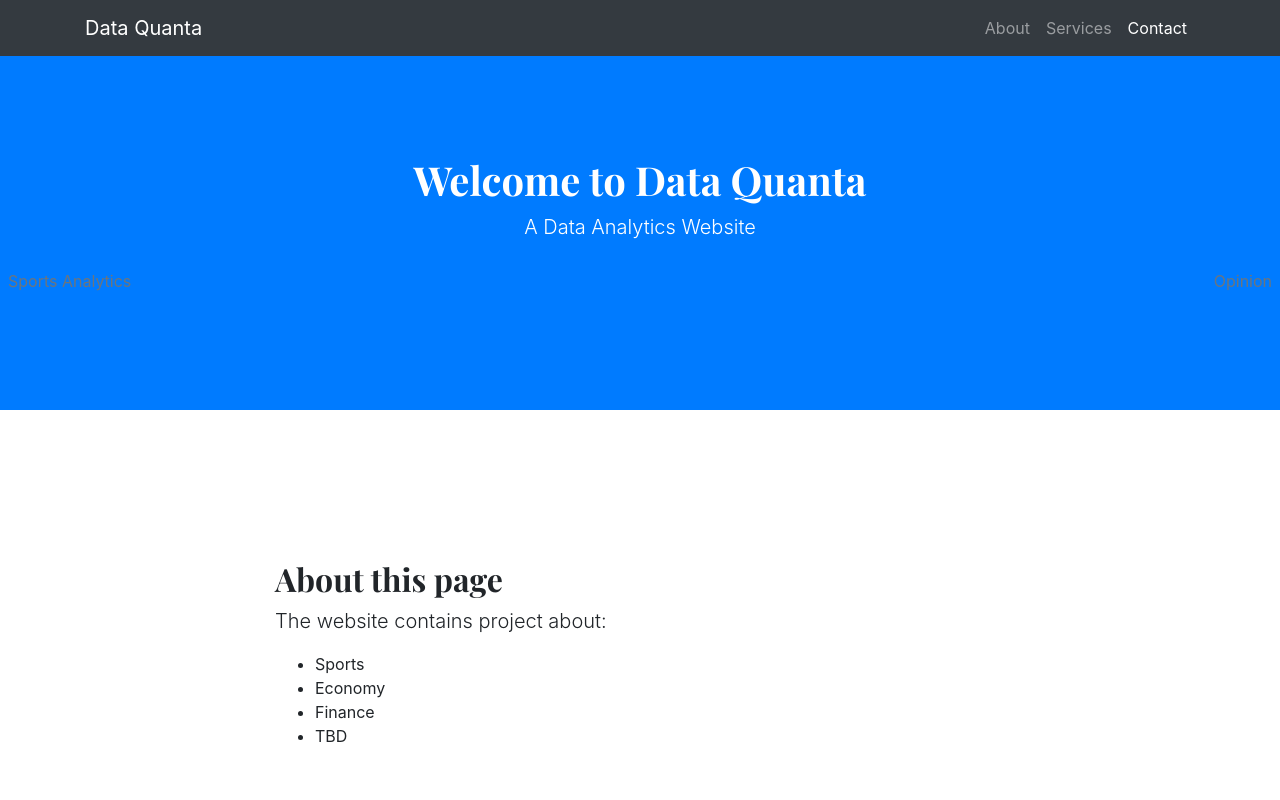
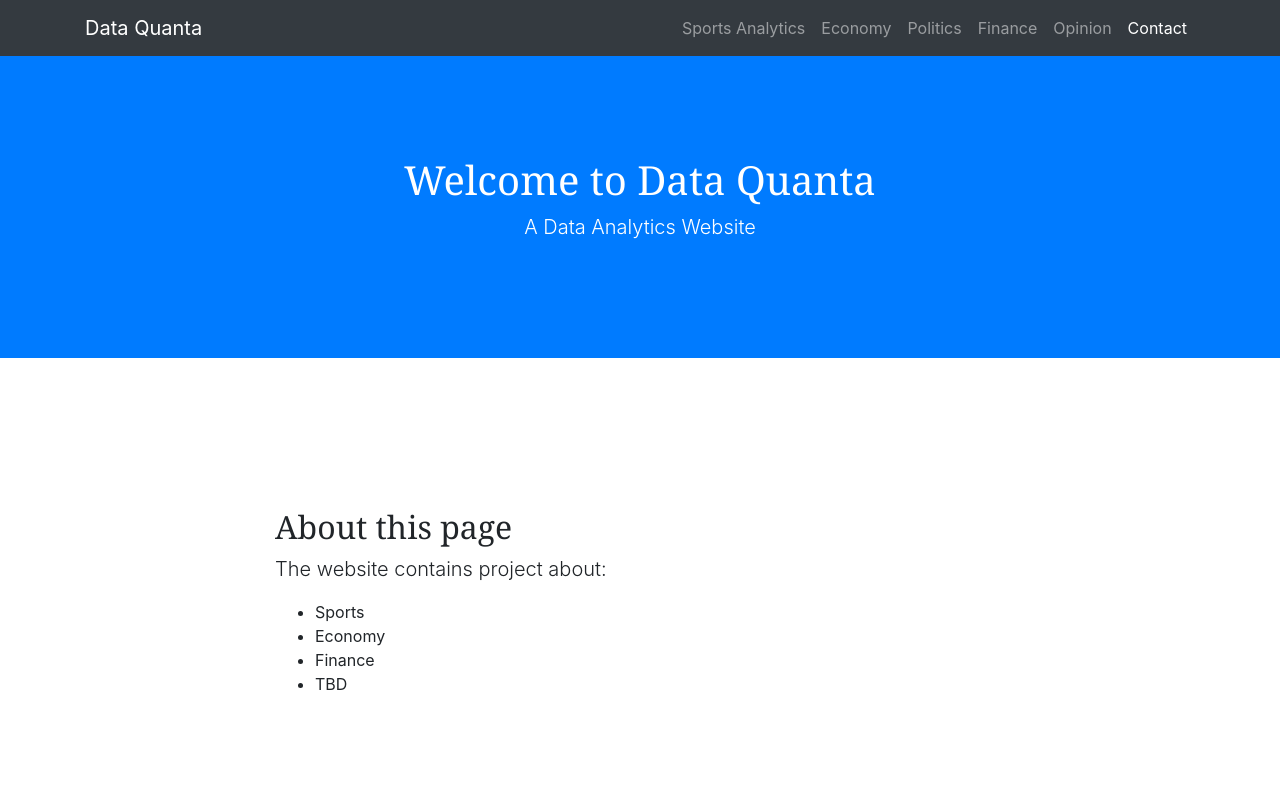
Before and after one commit to cesarjmz/cesarjmz.github.io, a website with bundled scripts: page index.html in a window 1280 px wide. Shown: the top 800 px of the page. Built offline with nearby package versions, Linux system fonts and the light colour scheme.

Commit message:
Update index.html

```diff
--- a/index.html
+++ b/index.html
@@ -1,5 +1,5 @@
 <!DOCTYPE html>
-<html lang="en-US">
+<html lang="en">
 
 <head>
   <meta charset="utf-8">
@@ -14,7 +14,7 @@
   <!-- Custom styles for this template -->
   <link href="css/scrolling-nav.css" rel="stylesheet">
   <!-- Custom styles for this template -->
-  <link href="https://fonts.googleapis.com/css?family=Playfair+Display:700,900" rel="stylesheet">
+  <!--<link href="https://fonts.googleapis.com/css?family=Playfair+Display:700,900" rel="stylesheet"> -->
   <!-- Custom styles for this template -->
   <link href="blog.css" rel="stylesheet">
 
@@ -29,6 +29,7 @@
       <button class="navbar-toggler" type="button" data-toggle="collapse" data-target="#navbarResponsive" aria-controls="navbarResponsive" aria-expanded="false" aria-label="Toggle navigation">
         <span class="navbar-toggler-icon"></span>
       </button>
+      <!--
       <div class="collapse navbar-collapse" id="navbarResponsive">
         <ul class="navbar-nav ml-auto">
           <li class="nav-item">
@@ -42,29 +43,41 @@
           </li>
         </ul>
       </div>
+    -->
+
+      <div>
+      <nav class="nav d-flex justify-content-between">
+        <div class="collapse navbar-collapse" id="navbarResponsive">
+          <ul class="navbar-nav ml-auto">
+          <li class="nav-item"> <a  class="nav-link js-scroll-trigger" href="#">Sports Analytics</a> </li>
+          <li class="nav-item"> <a  class="nav-link js-scroll-trigger" href="#">Economy</a> </li>
+          <li class="nav-item"> <a  class="nav-link js-scroll-trigger" href="#">Politics</a> </li>
+          <li class="nav-item"> <a  class="nav-link js-scroll-trigger" href="#">Finance</a> </li>
+          <li class="nav-item"> <a  class="nav-link js-scroll-trigger" href="#">Opinion</a> </li>
+          <!--<a class="p-2 text-muted" href="#">Science</a>
+          <a class="p-2 text-muted" href="#">Technology</a>
+          <a class="p-2 text-muted" href="#">Health</a>
+          <a class="p-2 text-muted" href="#">Travel</a>-->
+          <li class="nav-item"><a class="nav-link js-scroll-trigger"  href="#contact">Contact</a></li>
+        </ul>
+      </div>
+      </nav>
     </div>
+    </div>
+
+
   </nav>
   <header class="bg-primary text-white">
     <div class="container text-center">
       <h1>Welcome to Data Quanta</h1>
       <p class="lead">A Data Analytics Website</p>
     </div>
+  </header>
 
-    <div class="nav-scroller py-1 mb-2">
-      <nav class="nav d-flex justify-content-between">
-        <a class="p-2 text-muted" href="#">Sports Analytics</a>
-        <!--<a class="p-2 text-muted" href="#">Economy</a>-->
-        <!--<a class="p-2 text-muted" href="#">Politics</a>-->
-        <!--<a class="p-2 text-muted" href="#">Finance</a>-->
-        <a class="p-2 text-muted" href="#">Opinion</a>
-        <!--<a class="p-2 text-muted" href="#">Science</a>-->
-        <!--<a class="p-2 text-muted" href="#">Technology</a>-->
-        <!--<a class="p-2 text-muted" href="#">Health</a>-->
-        <!--<a class="p-2 text-muted" href="#">Travel</a>-->
-      </nav>
-    </div>
 
-  </header>
+
+
+
   <section id="about">
     <div class="container">
       <div class="row">
```
